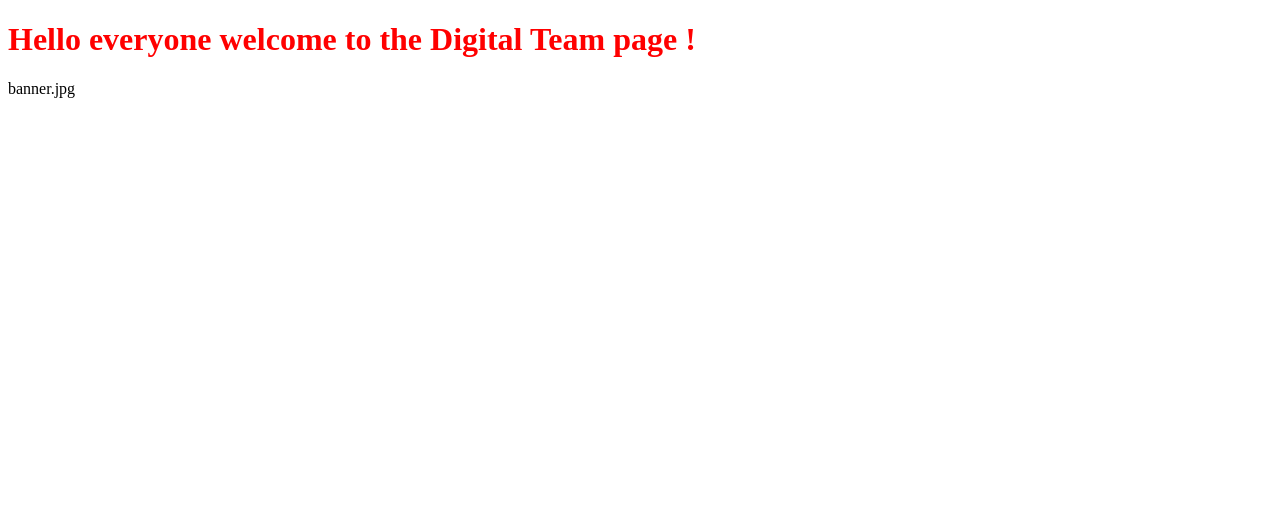
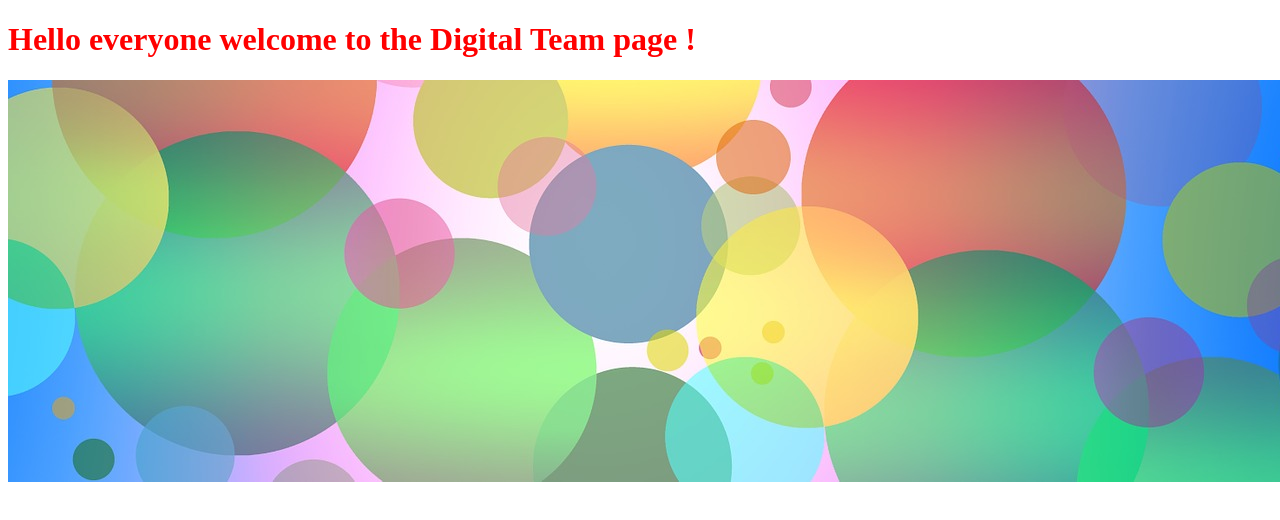
Before and after one commit to ariupup/digiteam, a plain HTML site: page index.html in a window 1280 px wide. Drawn offline with Linux system fonts and the light colour scheme.

Commit message:
Bugfix: img tag fixed

```diff
--- a/index.html
+++ b/index.html
@@ -6,6 +6,6 @@
     </head>
     <body>
         <h1>Hello everyone welcome to the Digital Team page !</h1>
-        <img>banner.jpg</img>
+        <img src="banner.jpg">
     </body>
 </html>
```
